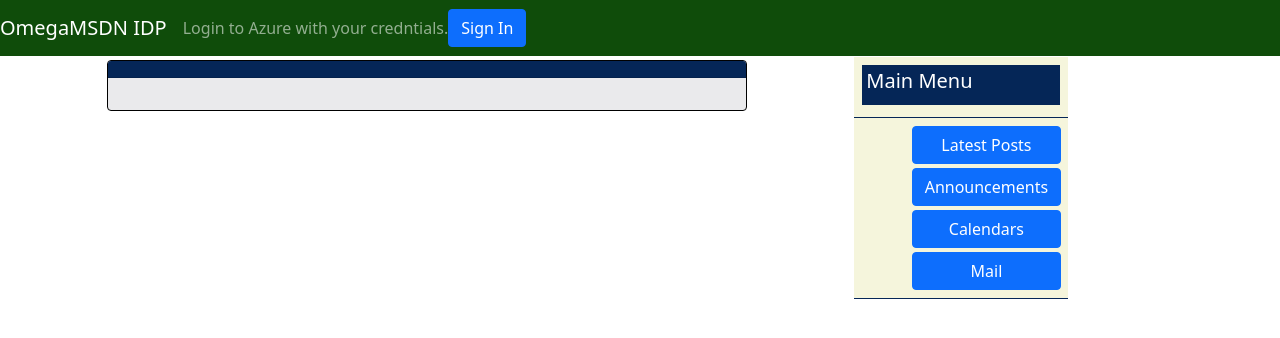
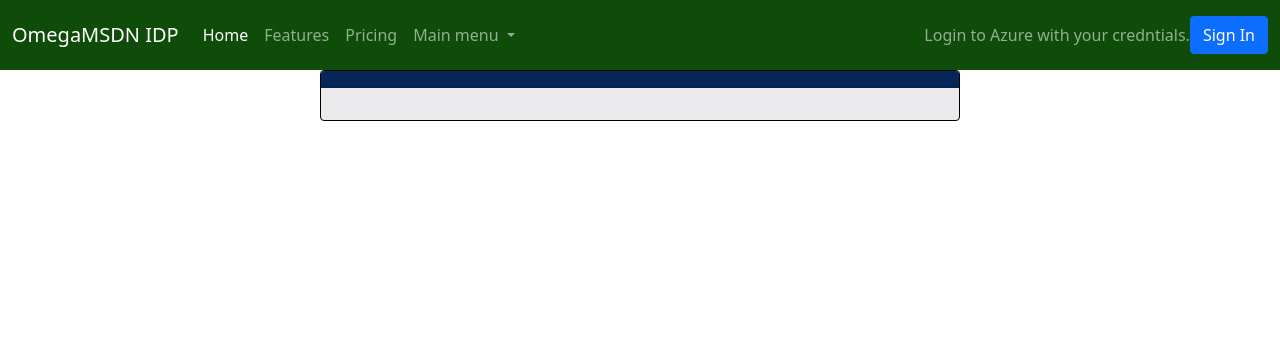
Before and after one commit to shanmugara/azureflask, a Flask app: template az/templates/content.html in a window 1280 px wide. Shown: the top 338 px of the page. Run offline with Flask 2, Linux system fonts and the light colour scheme; the template is opened without the code that fills it, so the values that code supplies are empty; some libraries are stand-ins or nearby versions.

Commit message:
nav bar updates

```diff
--- a/az/templates/auth/auth-bar-items.html
+++ b/az/templates/auth/auth-bar-items.html
@@ -1,4 +1,4 @@
-<ul class="nav navbar-nav navbar-right">
+<ul class="navbar navbar-nav">
     {% if g.identity_context_data.authenticated %}
         <li class="nav-item">
             <a class="nav-link" href="{{ url_for('token_details') }}">Hello {{ g.identity_context_data.username }}!</a>
--- a/az/templates/layout.html
+++ b/az/templates/layout.html
@@ -7,8 +7,15 @@
     <meta name="viewport" content="width=device-width, initial-scale=1, shrink-to-fit=no">
 
     <!-- Bootstrap CSS -->
+    <!--
+    <link rel="stylesheet" href="https://stackpath.bootstrapcdn.com/bootstrap/4.3.1/css/bootstrap.min.css"
+          integrity="sha384-ggOyR0iXCbMQv3Xipma34MD+dH/1fQ784/j6cY/iJTQUOhcWr7x9JvoRxT2MZw1T" crossorigin="anonymous">
+    -->
+
+
     <link href="https://cdn.jsdelivr.net/npm/bootstrap@5.1.0/dist/css/bootstrap.min.css" rel="stylesheet"
           integrity="sha384-KyZXEAg3QhqLMpG8r+8fhAXLRk2vvoC2f3B09zVXn8CA5QIVfZOJ3BCsw2P0p/We" crossorigin="anonymous">
+
 
     <link rel="stylesheet" href="{{ url_for('static', filename = 'style.css') }}">
     <link rel="icon" type="image/x-icon" href="{{ url_for('static', filename = 'favicon.ico') }}">
@@ -17,27 +24,65 @@
 <body>
 
 <nav class="navbar navbar-expand-lg navbar-dark bg-steel">
+    <div class="container-fluid">
         <a class="navbar-brand" href="/">OmegaMSDN IDP</a>
+
+        <button class="navbar-toggler" type="button" data-bs-toggle="collapse" data-bs-target="#navbarNavDropdown"
+                aria-controls="navbarNavDropdown" aria-expanded="false" aria-label="Toggle navigation">
+            <span class="navbar-toggler-icon"></span>
+        </button>
+
+
+        <div class="collapse navbar-collapse" id="navbarNavDropdown">
+            <ul class="navbar-nav">
+                <li class="nav-item">
+                    <a class="nav-link active" aria-current="page" href="#">Home</a>
+                </li>
+                <li class="nav-item">
+                    <a class="nav-link" href="#">Features</a>
+                </li>
+                <li class="nav-item">
+                    <a class="nav-link" href="#">Pricing</a>
+                </li>
+                <li class="nav-item dropdown">
+                    <a class="nav-link dropdown-toggle" href="#" id="navbarDropdownMenuLink" role="button"
+                       data-bs-toggle="dropdown" aria-expanded="false">
+                        Main menu
+                    </a>
+                    <ul class="dropdown-menu" aria-labelledby="navbarDropdownMenuLink">
+                        <li><a class="dropdown-item" href="#">Recent Posts</a></li>
+                        <li><a class="dropdown-item" href="#">Announcements</a></li>
+                        <li><a class="dropdown-item" href="#">Calendar</a></li>
+                        <li><a class="dropdown-item" href="{{ url_for('get_mail')}}">Get Mail</a></li>
+                    </ul>
+                </li>
+            </ul>
+        </div>
+
+
         <span class="navbar-text">{% block banner_text %}{% endblock %}</span>
         <div class="btn-group ml-auto dropleft">
             {% include "auth/auth-bar-items.html" %}
         </div>
+    </div>
 </nav>
 
+
 <main role="main" class="container-fluid">
-    <div class="row">
-        <div class="col-md-8 p-1">
+    <!-- <div class="row"> -->
+        <div class="container-fluid">
             {% block body %}{% endblock %}
         </div>
+        <!--
         <div class="col-md-2 p-0">
             <table class="table">
-                <tr>
-                    <td>
+                <tr class="table__row">
+                    <td class="table__cell">
                         <div class="p-1 mb-1 bg-darkblue text-white"><h5>Main Menu</h5></div>
                     </td>
                 </tr>
-                <tr>
-                    <td>
+                <tr class="table__row">
+                    <td class="table__cell">
                         <div class="d-grid gap-1 col-6 mx-auto">
                             <a class="btn btn-primary" href="{{ url_for('get_mail')}}" role="button">Latest Posts</a>
                             <a class="btn btn-primary" href="{{ url_for('get_mail')}}" role="button">Announcements</a>
@@ -48,7 +93,8 @@
                 </tr>
             </table>
         </div>
-    </div>
+        -->
+    <!-- </div> -->
 </main>
 
 {% block lefttable %}
@@ -64,16 +110,20 @@
 <!-- Optional JavaScript; choose one of the two! -->
 
 <!-- Option 1: Bootstrap Bundle with Popper -->
+
+
 <script src="https://cdn.jsdelivr.net/npm/bootstrap@5.1.0/dist/js/bootstrap.bundle.min.js"
         integrity="sha384-U1DAWAznBHeqEIlVSCgzq+c9gqGAJn5c/t99JyeKa9xxaYpSvHU5awsuZVVFIhvj"
         crossorigin="anonymous"></script>
 
+<!--
 <script src="https://cdn.jsdelivr.net/npm/@popperjs/core@2.9.3/dist/umd/popper.min.js"
         integrity="sha384-eMNCOe7tC1doHpGoWe/6oMVemdAVTMs2xqW4mwXrXsW0L84Iytr2wi5v2QjrP/xp"
         crossorigin="anonymous"></script>
 <script src="https://cdn.jsdelivr.net/npm/bootstrap@5.1.0/dist/js/bootstrap.min.js"
         integrity="sha384-cn7l7gDp0eyniUwwAZgrzD06kc/tftFf19TOAs2zVinnD/C7E91j9yyk5//jjpt/"
         crossorigin="anonymous"></script>
+-->
 
 <!--
 <script src="https://code.jquery.com/jquery-3.3.1.slim.min.js"
@@ -86,5 +136,6 @@
         integrity="sha384-wfSDF2E50Y2D1uUdj0O3uMBJnjuUD4Ih7YwaYd1iqfktj0Uod8GCExl3Og8ifwB6"
         crossorigin="anonymous"></script>
 -->
+
 </body>
 </html>
```
Lines whose indentation alone changed are shown as unchanged.
